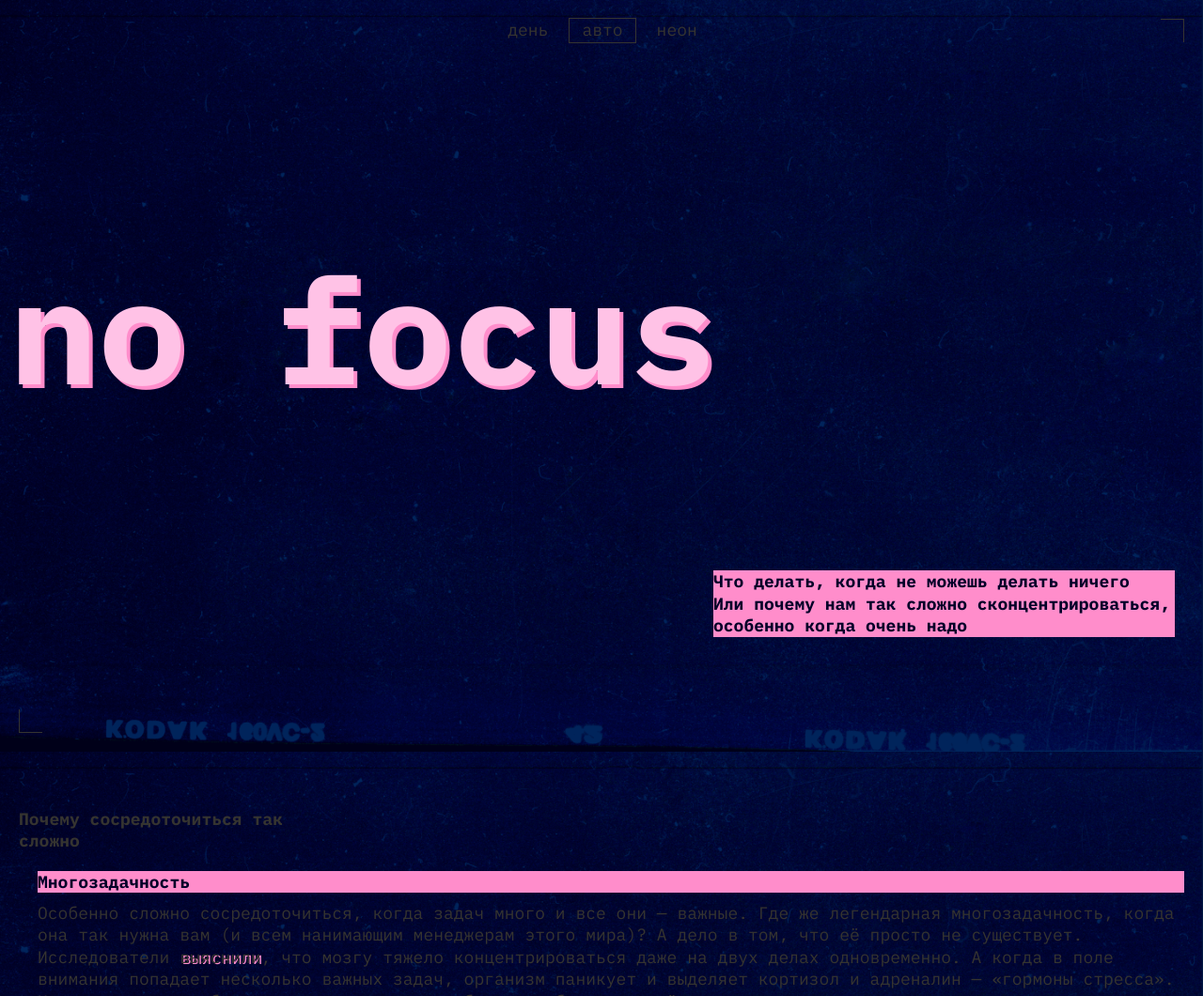
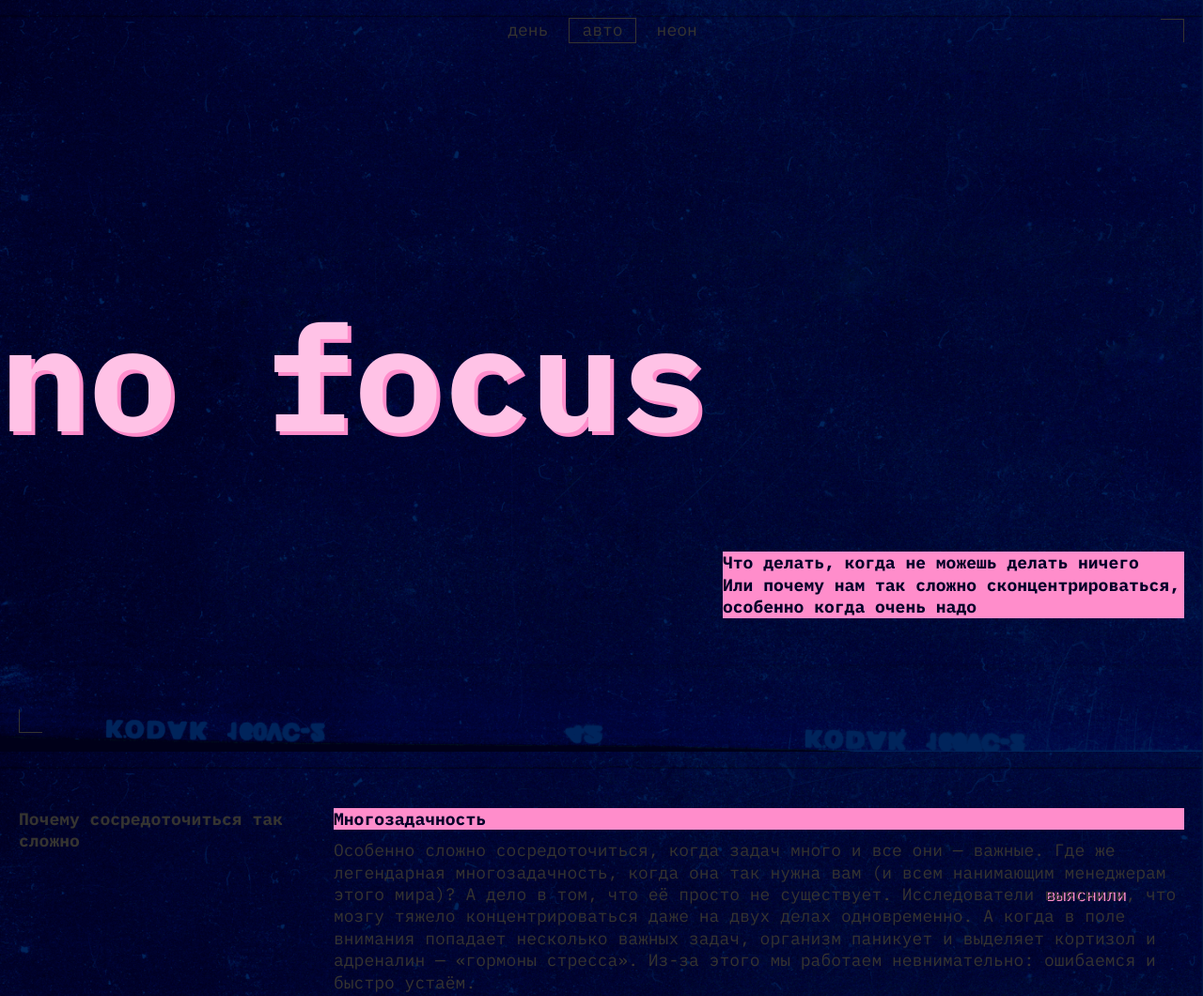
Before and after one commit to aaferistt/slozhno-sosredotochitsya-fd, a plain HTML site: page index.html in a window 1280 px wide. Shown: the top 1060 px of the page at 94% size. Drawn offline with Linux system fonts and the light colour scheme.

Commit message:
исправлена адаптивность ширины 1024

```diff
--- a/styles/style.css
+++ b/styles/style.css
@@ -243,21 +243,15 @@
   .header {
     min-block-size: calc(100vh - 40px);
   }
-  .footer__headline {
-    padding-top: 12px;
-    padding-left: 18px;
-  }
+
   .header__main-title {
     position: relative;
     inset-inline-start: -20px;
-    padding-left: 10px;
   }
 
   .header__text {
     margin-block-start: none;
     margin-block-end: none;
-    margin-right: 10px;
-    margin-bottom: 10px;
   }
 
   .decorated-el {
@@ -328,10 +322,6 @@
     margin-inline-start: 2px;
   }
 
-  .header__main-title {
-    padding-bottom: 100px;
-  }
-
   .header__theme-menu-list {
     flex-direction: row;
   }
@@ -341,7 +331,8 @@
   }
 
   .section__heading {
-    grid-column: span 2;
+    /* grid-column: span 2; */
+    grid-column: 1 / -1;
     max-inline-size: 315px;
   }
 
```
